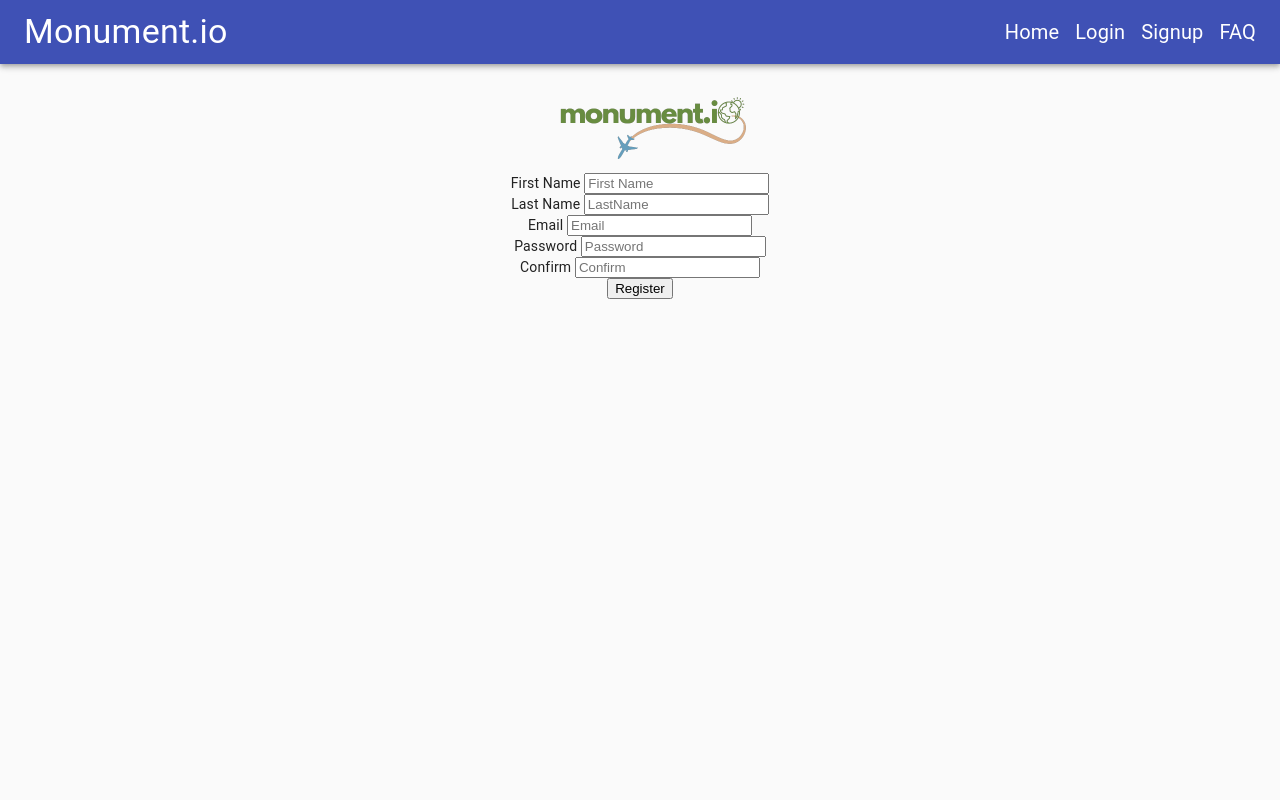
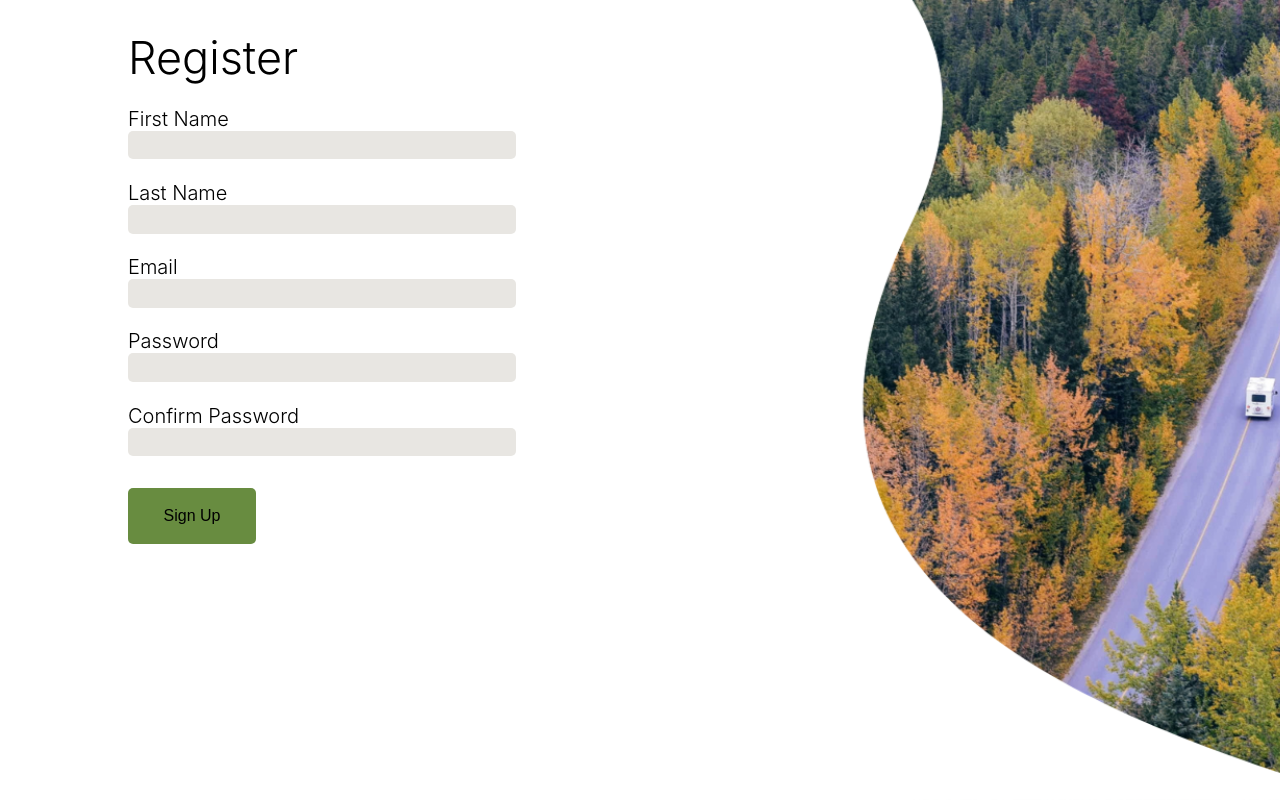
Before and after one commit to kaathryyn/2022_SIS_Team2, a React (Create React App) app in the folder client/: page /signup in a window 1280 px wide. Built offline with nearby package versions, Linux system fonts and the light colour scheme.

Commit message:
Update Signup.js

```diff
--- a/client/src/Components/SignUp/Signup.js
+++ b/client/src/Components/SignUp/Signup.js
@@ -2,49 +2,40 @@ import React from 'react';
 import logo from "../../Assets/Main-Logo.png";
 import { Link } from "react-router-dom";
 import './signup.css'
-import Navbar from "../Navbar/Navbar.js"
 function SignUp() {
 
     return(
-        <React.Fragment>
-                <Navbar>
-               </Navbar>
-      <div className="form">
+      <div className="register-div">
+        <div className="register-card">
+            <form className="register-form">
+                <h1 className="register-header">Register</h1>
+                <div className="first-name-div">
+                    <h3 className="first-name-label">First Name</h3>
+                    <input className="register-input-field"></input>
+                </div>
+                <div className="last-name-div">
+                    <h3 className="last-name-label">Last Name</h3>
+                    <input className="register-input-field"></input>
+                </div>
+                <div className="register-email-div">
+                    <h3 className="register-email-label">Email</h3>
+                    <input className="register-input-field"></input>
+                </div>
+                <div className="register-password-div">
+                    <h3 className="register-password-label">Password</h3>
+                    <input className="register-input-field"></input>
+                </div>
+                <div className="confirm-password-div">
+                    <h3 className="confirm-password-label">Confirm Password</h3>
+                    <input className="register-input-field"></input>
+                </div>
+                <Link to="/login">
+                    <button className="signup-button">Sign Up</button>
+                </Link>
 
-        <img
-                    alt="Main Logo"
-                    src={logo}
-                    className="main-logo"
-                ></img>
-          <div className="form-body">
-              <div className="username">
-                  <label className="form__label" for="firstName">First Name </label>
-                  <input className="form__input" type="text" id="firstName" placeholder="First Name"/>
-              </div>
-              <div className="lastName">
-                  <label className="form__label" for="lastName">Last Name </label>
-                  <input  type="text" name="" id="lastName"  className="form__input"placeholder="LastName"/>
-              </div>
-              <div className="email">
-                  <label className="form__label" for="email">Email </label>
-                  <input  type="email" id="email" className="form__input" placeholder="Email"/>
-              </div>
-              <div className="password">
-                  <label className="form__label" for="password">Password </label>
-                  <input className="form__input" type="password"  id="password" placeholder="Password"/>
-              </div>
-              <div className="confirm-password">
-                  <label className="form__label" for="confirm">Confirm </label>
-                  <input className="form__input" type="password" id="confirm" placeholder="Confirm"/>
-              </div>
-          </div>
-          <div class="footer">
-              <button type="submit" class="btn">Register</button>
-          </div>
-
-
+            </form>
+        </div>
       </div>
-      </React.Fragment>
     )
 }
 export default SignUp;
```
